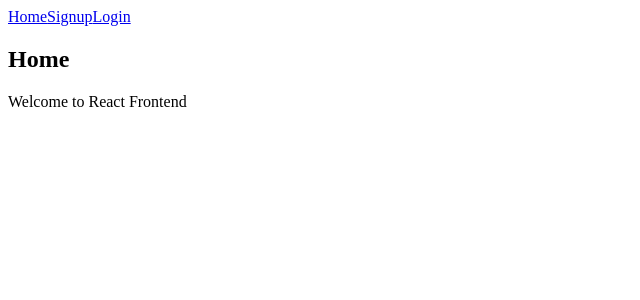
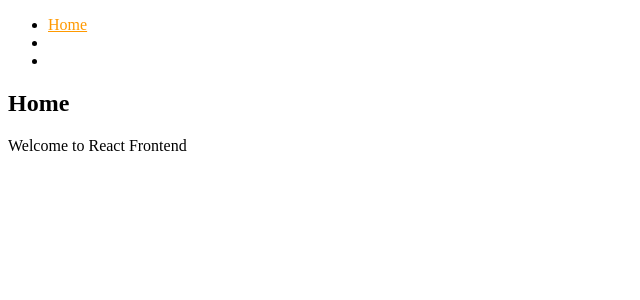
Before and after one commit to sbentley2019/social-network-codeAlong, a React (Create React App) app in the folder client/: page / in a window 1280 px wide. Shown: the top 300 px of the page, without its empty margins (0-640 px from the left). Built offline with nearby package versions, Linux system fonts and the light colour scheme.

Commit message:
modify navbar structure and styling, use withRouter to signal which tab page is on

```diff
--- a/client/src/core/Menu.js
+++ b/client/src/core/Menu.js
@@ -1,12 +1,41 @@
 import React from "react";
-import { Link } from "react-router-dom";
+import { Link, withRouter } from "react-router-dom";
 
-export default function Menu() {
+const Menu = ({ history }) => {
+  const selected = function (history, path) {
+    if (history.location.pathname === path) return { color: "#ff9900" };
+    else return { color: "#ffffff" };
+  };
+
   return (
     <div>
-      <Link to="/">Home</Link>
-      <Link to="/signup">Signup</Link>
-      <Link to="/login">Login</Link>
+      <ul className="nav nav-tabs bg-primary">
+        <li className="nav-item">
+          <Link className="nav-link" style={selected(history, "/")} to="/">
+            Home
+          </Link>
+        </li>
+        <li className="nav-item">
+          <Link
+            className="nav-link"
+            style={selected(history, "/signup")}
+            to="/signup"
+          >
+            Signup
+          </Link>
+        </li>
+        <li className="nav-item">
+          <Link
+            className="nav-link"
+            style={selected(history, "/login")}
+            to="/login"
+          >
+            Login
+          </Link>
+        </li>
+      </ul>
     </div>
   );
-}
+};
+
+export default withRouter(Menu);
```
